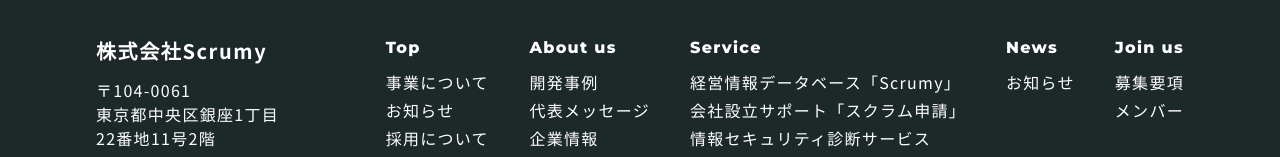
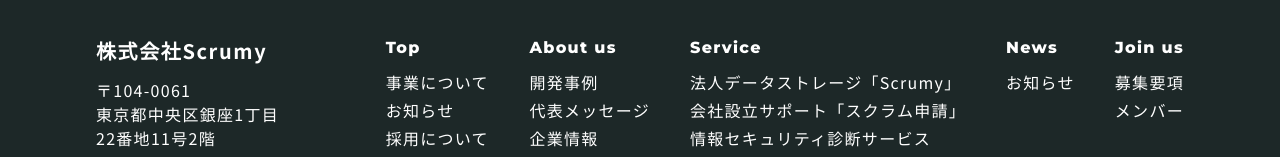
Before and after one commit to podev826/NEXT-scrumy-HP, a Next.js app: page /about in a window 1280 px wide. Shown: the part 4692-4849 px from the top of the page. Built offline with nearby package versions, Linux system fonts and the light colour scheme.

Commit message:
[update] テキストの差し替えをした

```diff
--- a/src/configs/Common/Meta/Meta.ts
+++ b/src/configs/Common/Meta/Meta.ts
@@ -3,7 +3,7 @@ export const META = {
     href: '/',
     title: '株式会社Scrumy',
     description:
-      '株式会社Scrumyは、情報ガバナンスや情報セキュリティにおける革新的プラットフォームを提供する行政手続DXの会社です。経営情報データベース「Scrumy」・会社設立サポート「スクラム申請」の運営、情報セキュリティ診断サービスなどの業務に携わっております。',
+      '株式会社Scrumyは、情報ガバナンスや情報セキュリティにおける革新的プラットフォームを提供する行政手続DXの会社です。法人データストレージ「Scrumy」・会社設立サポート「スクラム申請」の運営、情報セキュリティ診断サービスなどの業務に携わっております。',
   },
   about: {
     href: '/about/',
--- a/src/configs/Common/Nav/SecondaryNav.ts
+++ b/src/configs/Common/Nav/SecondaryNav.ts
@@ -60,7 +60,7 @@ export const SECONDARY_NAV: SecondaryNavProps = {
     href: '/#service',
     list: [
       {
-        text: '経営情報データベース「Scrumy」',
+        text: '法人データストレージ「Scrumy」',
         href: '/#service01',
       },
       {
--- a/src/features/root/Service.tsx
+++ b/src/features/root/Service.tsx
@@ -100,7 +100,7 @@ export const RootService: FC = () => {
                       pl={{ base: '4px', xl: 4 }}
                       pr={{ xl: 2 }}
                     >
-                      経営情報データベース「Scrumy」
+                      法人データストレージ「Scrumy」
                     </Text>
                     <Text mt={{ base: 4 }}>
                       書類管理と権限管理を自動化することで、登記変更や株主総会の際に必要な情報共有をスムーズにセキュアに行うことができます。
```
